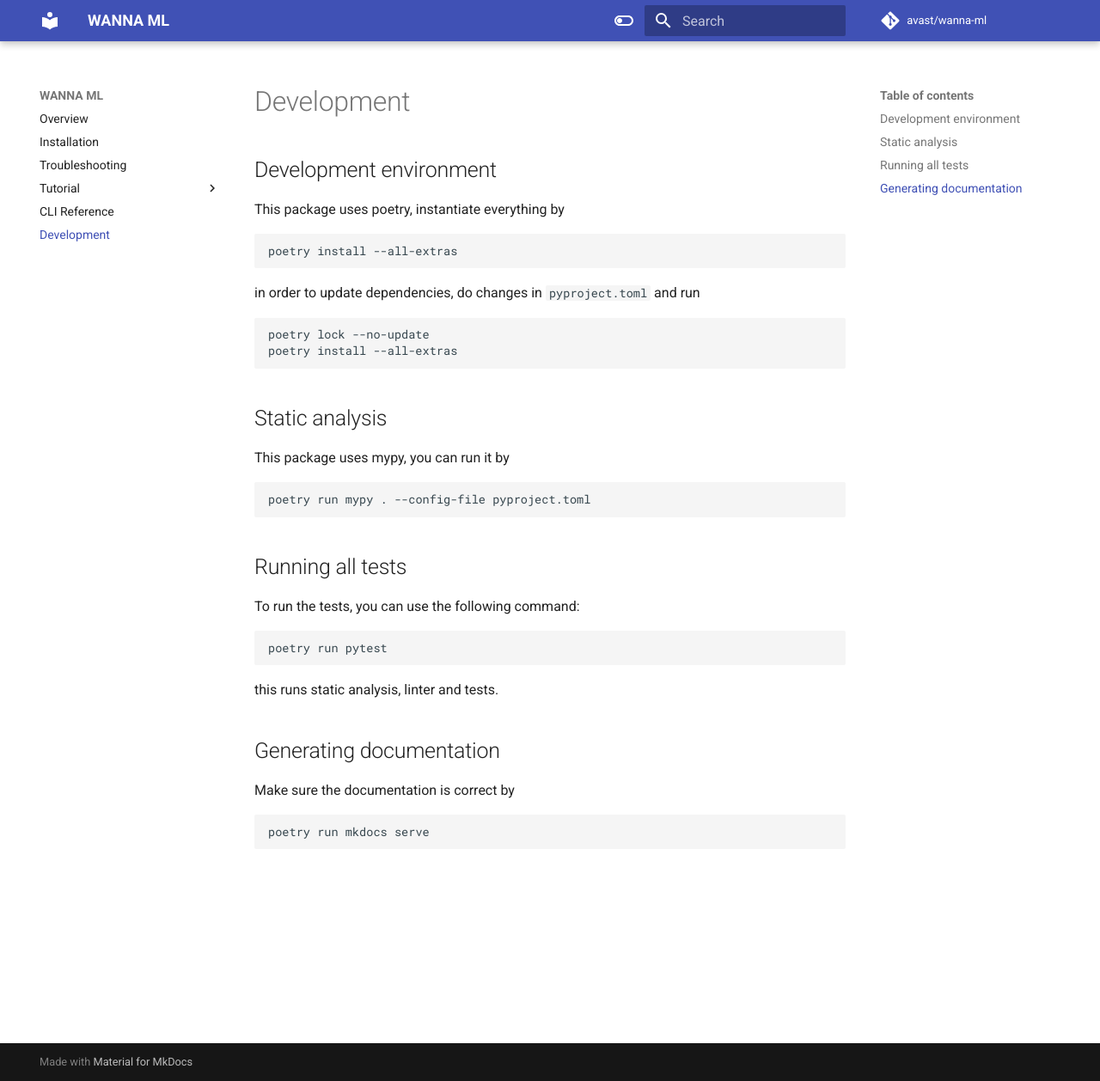
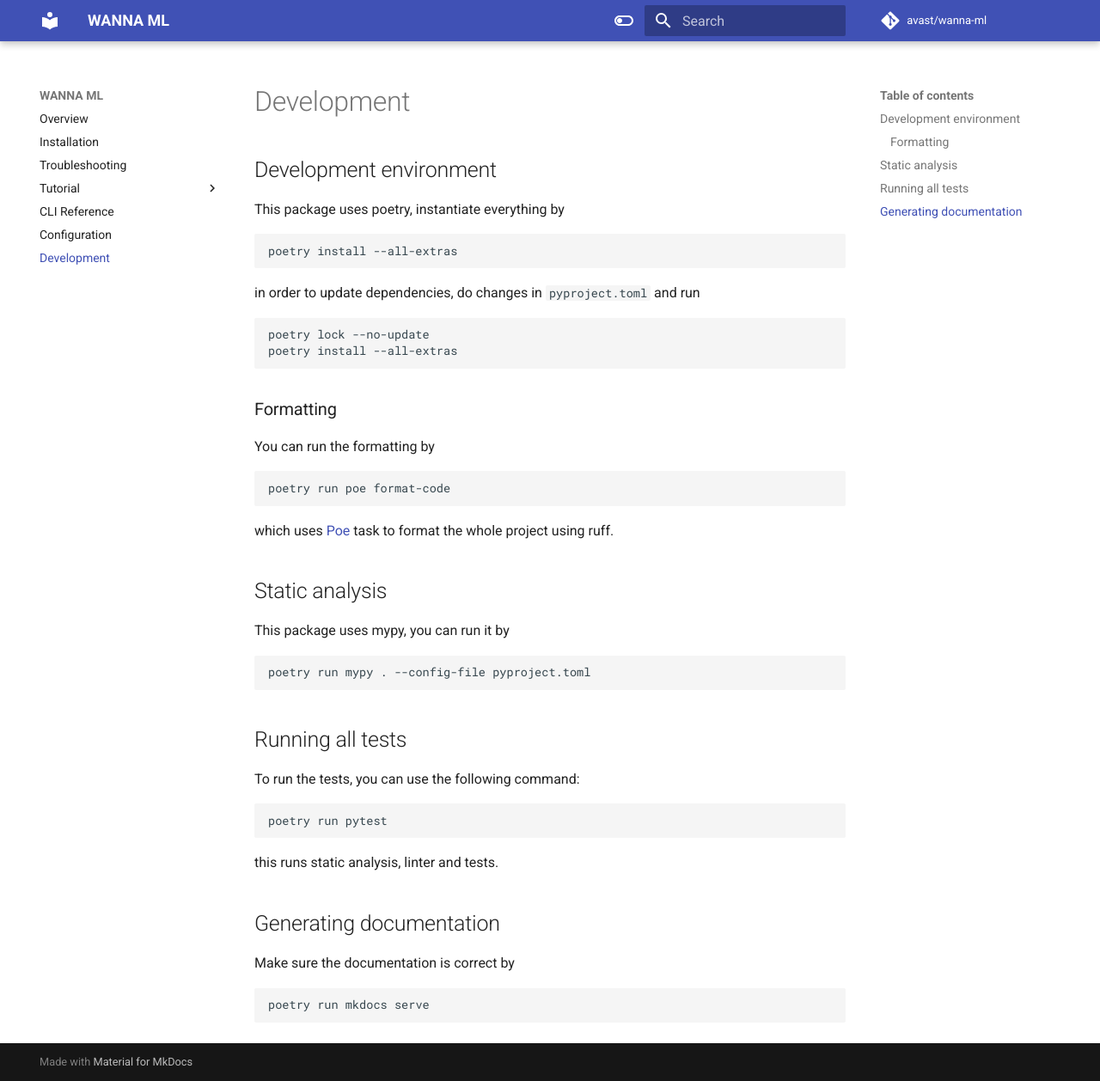
Before and after one commit to avast/wanna-ml, an MkDocs documentation site: the page built from docs/development.md, in a window 1280 px wide and 1258 px high. Shown: the whole window at 86% size. Built offline with MkDocs 1.6.1 and Material for MkDocs 9.7.7, drawn with Linux system fonts in a browser that asks for light colours; comment, search, counter and statistics services are not loaded.

````diff
--- a/docs/development.md
+++ b/docs/development.md
@@ -22,6 +22,14 @@ in order to update dependencies, do changes in `pyproject.toml` and run
 poetry lock --no-update
 poetry install --all-extras
 ```
+
+### Formatting
+
+You can run the formatting by
+```bash
+poetry run poe format-code
+```
+which uses [Poe](https://github.com/nat-n/poethepoet) task to format the whole project using ruff.
 
 ## Static analysis
 
--- a/mkdocs.yaml
+++ b/mkdocs.yaml
@@ -64,6 +64,7 @@ nav:
         - 'WANNA Job': 'tutorial/job.md'
         - 'WANNA Pipeline': 'tutorial/pipeline.md'
     - CLI Reference: 'cli/commands.md'
+    - Configuration: 'configuration.md'
     - Development: 'development.md'
 
 plugins:
````
Also changed, not shown: docs/configuration.md (added, +52 -0 lines), 2 other files.
